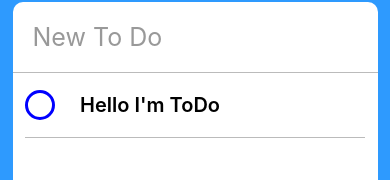
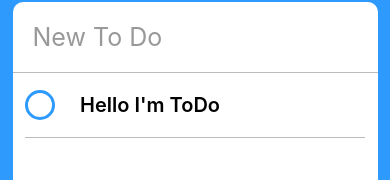
Before and after one commit to habadong/RN_Todo, a React Native app: screen / in a window 390 px wide. Shown: the part 114-294 px from the top of the page. Built offline with nearby package versions, Linux system fonts and the light colour scheme.

Commit message:
완성&미완성 토글 추가

```diff
--- a/ToDo.js
+++ b/ToDo.js
@@ -7,13 +7,28 @@ const { width , height } = Dimensions.get('window');
 class ToDo extends Component {
   state = {
       isEditing : false,
+      isCompleted : false,
   };
 
+  _toggleComplete = () => {
+      this.setState(
+          prevState => {    //get previous state 그리고 완성의 반대를 이전 state에 주는거임 // 고급져 보이는 방법
+              return {
+                  isCompleted : !prevState.isCompleted
+              };
+          });
+  };
   render() {
+      const { isCompleted } = this.state;
     return (
       <View style={styles.container}>
-          <TouchableOpacity>
-              <View style={styles.circle}></View>
+          <TouchableOpacity onPress={this._toggleComplete}>
+            <View
+                style={[
+                    styles.circle,
+                    isCompleted ? styles.completedCircle : styles.uncompletedCircle
+                ]}
+            />
           </TouchableOpacity>
         <Text style={styles.text}> Hello I'm ToDo </Text>
       </View>
@@ -23,7 +38,7 @@ class ToDo extends Component {
 
 const styles = StyleSheet.create({
     container : {
-        width : width -50,
+        width : width - 50,
         borderBottomColor : '#bbb',
         borderBottomWidth : StyleSheet.hairlineWidth,
         flexDirection : 'row',
@@ -37,6 +52,12 @@ const styles = StyleSheet.create({
         borderWidth : 3,
         marginRight : 20,
     },
+    completedCircle : {
+        borderColor : '#bbb'
+    },
+    uncompletedCircle : {
+        borderColor : '#2E9AFE'
+    },
     text : {
         fontWeight : '600',
         fontSize : 20,
```
